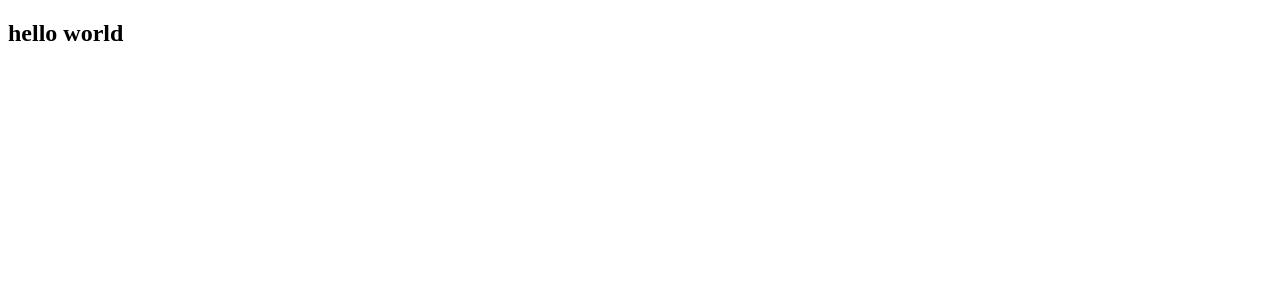
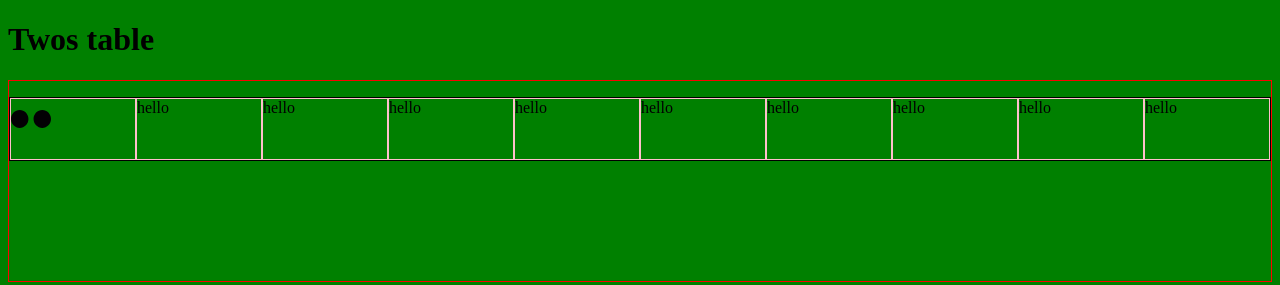
Before and after one commit to sunuwars/multiplication-table-fun, a React app: page / in a window 1280 px wide. Built offline with nearby package versions, Linux system fonts and the light colour scheme.

Commit message:
add image of two dots and on clicking toggle it to appear/disappear

```diff
--- /dev/null
+++ b/src/components/app.js
@@ -0,0 +1,29 @@
+import React from "react";
+import {render} from "react-dom";
+import NumberBtn from "./numberBtn"
+
+export default class App extends React.Component {
+    render() {
+        return (
+            <React.Fragment>
+                <h1>Twos table</h1>
+                <div id="table-div">
+                <ul className="table-ul">
+                    <li className="table-li"><NumberBtn/></li>
+                    <li className="table-li">hello</li>
+                    <li className="table-li">hello</li>
+                    <li className="table-li">hello</li>
+                    <li className="table-li">hello</li>
+                    <li className="table-li">hello</li>
+                    <li className="table-li">hello</li>
+                    <li className="table-li">hello</li>
+                    <li className="table-li">hello</li>
+                    <li className="table-li">hello</li>
+                </ul>
+                </div>
+            </React.Fragment>
+        )
+    }
+}
+
+{/* <p>hello hello hello hello</p> */}
--- /dev/null
+++ b/src/components/numberBtn.js
@@ -0,0 +1,35 @@
+import React from "react";
+import {render} from "react-dom";
+import numberBtn from "../images/two-dots.svg";
+import emptyNumberBtn from "../images/empty-dots.svg";
+
+export default class NumberBtn extends React.Component{
+    state = {
+        showNumber : true
+
+    }
+
+
+    toggle =() => {
+        this.setState( (prevState, props) => {
+
+                // this.state.showNumber = !this.prevState.showNumber;
+                return { showNumber: !prevState.showNumber };
+
+        } );
+
+    //     return { showZombie: !prevState.showZombie };
+    // });
+
+    }
+
+    render() {
+        console.log('this.state.showNumber=',this.state.showNumber);
+        return (
+            <div >
+                <img src={this.state.showNumber ? numberBtn : emptyNumberBtn} onClick={this.toggle}></img>
+
+            </div>
+        )
+    }
+}
--- a/src/index.html
+++ b/src/index.html
@@ -2,7 +2,9 @@
 <html>
   <head>
     <meta charset="utf-8" />
-    <title>My App</title>
+    <title>Multiplication Table Fun</title>
+    <link rel="stylesheet" href="./style.css">
+
   </head>
   <body>
     <div id="root"></div>
--- a/src/index.js
+++ b/src/index.js
@@ -1,4 +1,6 @@
 import React from "react";
 import ReactDOM from "react-dom";
+import App from "./components/app";
 
-ReactDOM.render(<div><h2>hello world</h2></div>, document.getElementById(("root")))
+
+ReactDOM.render(<App />, document.getElementById(("root")))
--- /dev/null
+++ b/src/style.css
@@ -0,0 +1,20 @@
+body{
+    background-color: green;
+}
+
+#table-div {
+    border: 1px solid red;
+    height:200px;
+    /* width: 100%; */
+}
+.table-ul {
+    border:1px solid black;
+    list-style:none;
+    padding-left: 0;
+    display:flex;
+}
+.table-li{
+    border:1px solid pink;
+    width:calc(100% / 10 - 2px);
+    height:60px;
+}
```
Also changed, not shown: src/images/empty-dots.svg (added), src/images/two-dots.svg (added).
